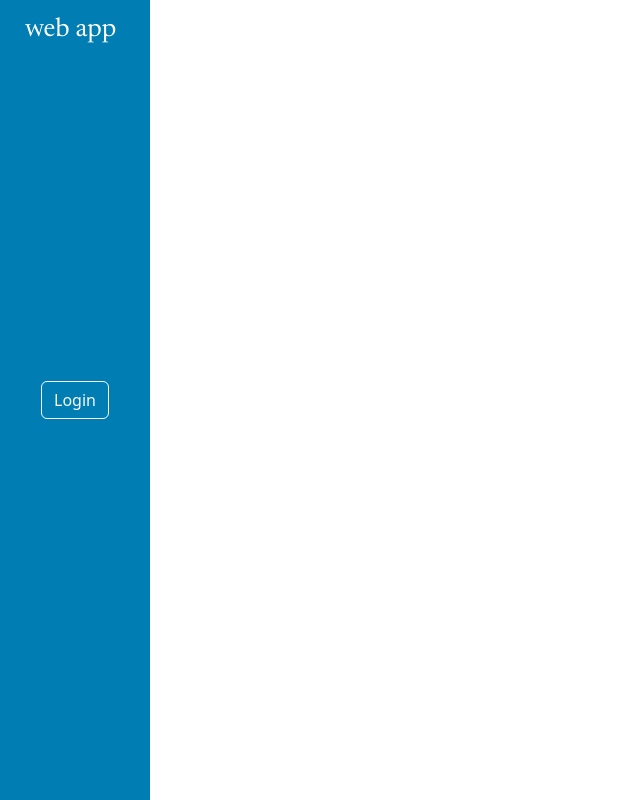
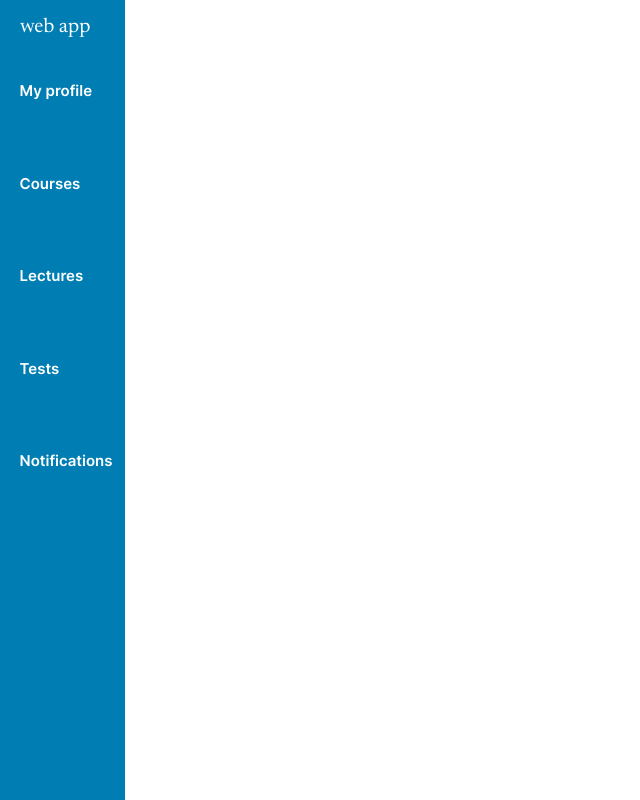
Before and after one commit to minion26/Licenta_frontend, a React (Vite) app: page / in a window 1280 px wide. Shown: the whole page, without its empty margins (0-640 px from the left). Built offline with nearby package versions, Linux system fonts and the light colour scheme.

Commit message:
header responsive done

```diff
--- a/src/Header-main-page/Header.css
+++ b/src/Header-main-page/Header.css
@@ -21,17 +21,19 @@
     top: 0;
     left: 0;
     bottom: 0;
-    width: 150px; /* Ajustați această valoare în funcție de cât de lat doriți să fie header-ul */
+    width: 125px; /* Ajustați această valoare în funcție de cât de lat doriți să fie header-ul */
+    /*width: 100%; !* Ajustați această valoare la 100% pentru a face antetul să se întindă pe toată lățimea ecranului *!*/
+    z-index: 1000; /* Adăugați această linie pentru a asigura că antetul este întotdeauna deasupra celorlalte elemente */
 }
 
 
 .webApp{
     color: #FFFFFF;
-    font-size: 26px;
+    font-size: 20px;
     font-style: normal;
     position: fixed;
     top: 15px; /* Add this line */
-    left: 25px; /* Add this line */
+    left: 20px; /* Add this line */
     font-family: 'Newsreader', serif;
 }
 
--- a/src/Header-main-page/Header.tsx
+++ b/src/Header-main-page/Header.tsx
@@ -15,7 +15,7 @@ function Header() {
                 <div></div>
                 <div></div>
             </div>
-            <header className={`header ${showMenu ? 'show' : ''}`}>
+            <header className={`header ${showMenu ? 'show' : ''}`} onClick={toggleMenu}>
                 <h1 className="webApp">web app</h1>
                 <button type="button" className="btn btn-outline-light">Login</button>
             </header>
--- a/src/Header-students/Header.css
+++ b/src/Header-students/Header.css
@@ -21,22 +21,26 @@
     top: 0;
     left: 0;
     bottom: 0;
-    width: 150px; /* Ajustați această valoare în funcție de cât de lat doriți să fie header-ul */
+    width: 125px; /* Ajustați această valoare în funcție de cât de lat doriți să fie header-ul */
+    z-index: 1000;
 }
 
 .webApp{
     color: #FFFFFF;
-    font-size: 26px;
+    font-size: 20px;
     font-style: normal;
+    position: fixed;
+    top: 15px; /* Add this line */
+    left: 20px; /* Add this line */
     font-family: 'Newsreader', serif;
 }
 
 .header ul li{
     list-style-type: none;
     font-family: 'Inter', sans-serif;
-    font-size: 20px;
-    font-weight: 600;
-    margin: 50px 0;
+    font-size: 15px;
+    /*font-weight: 400;*/
+    margin: 70px 0;
     margin-left: -25px;
 }
 
@@ -45,8 +49,42 @@
     color: #FFFFFF;
 }
 
-@media screen and (max-width: 600px) {
+.burger {
+    display: none;
+    flex-direction: column;
+    justify-content: space-around;
+    width: 2rem;
+    height: 2rem;
+    background: transparent;
+    border: none;
+    cursor: pointer;
+    padding: 0;
+    z-index: 1000; /* Increase this value */
+}
+
+.burger div {
+    width: 1rem;
+    height: 0.15rem;
+    background: #007EB4; /* Change this to a different color */
+    border-radius: 10px;
+    transition: all 0.3s linear;
+    position: relative;
+    transform-origin: 1px;
+}
+
+@media screen and (max-width: 500px) {
     .header {
-        width: 100%;
+        display: none;
+    }
+
+    .header.show {
+        display: flex !important;
+    }
+
+    .burger {
+        display: block;
+        position: fixed;
+        top: 10px;
+        left: 10px;
     }
 }
--- a/src/Header-teachers/Header.css
+++ b/src/Header-teachers/Header.css
@@ -21,22 +21,26 @@
     top: 0;
     left: 0;
     bottom: 0;
-    width: 150px; /* Ajustați această valoare în funcție de cât de lat doriți să fie header-ul */
+    width: 125px; /* Ajustați această valoare în funcție de cât de lat doriți să fie header-ul */
+    z-index: 1000;
 }
 
 .webApp{
     color: #FFFFFF;
-    font-size: 26px;
+    font-size: 20px;
     font-style: normal;
+    position: fixed;
+    top: 15px; /* Add this line */
+    left: 20px; /* Add this line */
     font-family: 'Newsreader', serif;
 }
 
 .header ul li{
     list-style-type: none;
     font-family: 'Inter', sans-serif;
-    font-size: 20px;
-    font-weight: 600;
-    margin: 50px 0;
+    font-size: 15px;
+    /*font-weight: 400;*/
+    margin: 70px 0;
     margin-left: -25px;
 }
 
@@ -45,8 +49,42 @@
     color: #FFFFFF;
 }
 
-@media screen and (max-width: 600px) {
+.burger {
+    display: none;
+    flex-direction: column;
+    justify-content: space-around;
+    width: 2rem;
+    height: 2rem;
+    background: transparent;
+    border: none;
+    cursor: pointer;
+    padding: 0;
+    z-index: 1000; /* Increase this value */
+}
+
+.burger div {
+    width: 1rem;
+    height: 0.15rem;
+    background: #007EB4; /* Change this to a different color */
+    border-radius: 10px;
+    transition: all 0.3s linear;
+    position: relative;
+    transform-origin: 1px;
+}
+
+@media screen and (max-width: 500px) {
     .header {
-        width: 100%;
+        display: none;
+    }
+
+    .header.show {
+        display: flex !important;
+    }
+
+    .burger {
+        display: block;
+        position: fixed;
+        top: 10px;
+        left: 10px;
     }
 }
--- a/src/Header-teachers/Header.tsx
+++ b/src/Header-teachers/Header.tsx
@@ -1,7 +1,21 @@
 import './Header.css';
+import {useState} from "react";
 function Header() {
+    const [showMenu, setShowMenu] = useState(false);
+
+    const toggleMenu = () => {
+        console.log('Burger icon clicked'); // Add this line
+        setShowMenu(!showMenu);
+    };
+
     return (
-        <header className="header">
+        <div className="nav flex-column">
+            <div className="burger" onClick={toggleMenu}>
+                <div></div>
+                <div></div>
+                <div></div>
+            </div>
+            <header className={`header ${showMenu ? 'show' : ''}`} onClick={toggleMenu}>
                 <h1 className="webApp">web app</h1>
                 <nav>
                     <ul>
@@ -13,6 +27,8 @@ function Header() {
                     </ul>
                 </nav>
             </header>
+        </div>
+
 );
 }
 
--- a/src/main.tsx
+++ b/src/main.tsx
@@ -1,9 +1,9 @@
 import React from 'react'
 import ReactDOM from 'react-dom/client'
 import 'bootstrap/dist/css/bootstrap.min.css';
-import Header from "./Header-main-page/Header.tsx";
+import Header from "./Header-teachers/Header.tsx";
 import './index.css'
-import MainPage from "./Header-main-page/Main-Page.tsx";
+import MainPage from "./Main-page/Main-Page.tsx";
 
 ReactDOM.createRoot(document.getElementById('root')!).render(
   <React.StrictMode>
```
Also changed, not shown: src/Header-students/Header.tsx (+18 -2 lines), src/Header-main-page/Main-Page.css (deleted), src/Main-page/Main-Page.css (added), src/Main-page/Main-Page.tsx (renamed from src/Header-main-page/Main-Page.tsx), src/Main-page/main_page.tsx (deleted). Lines whose indentation alone changed are shown as unchanged.
